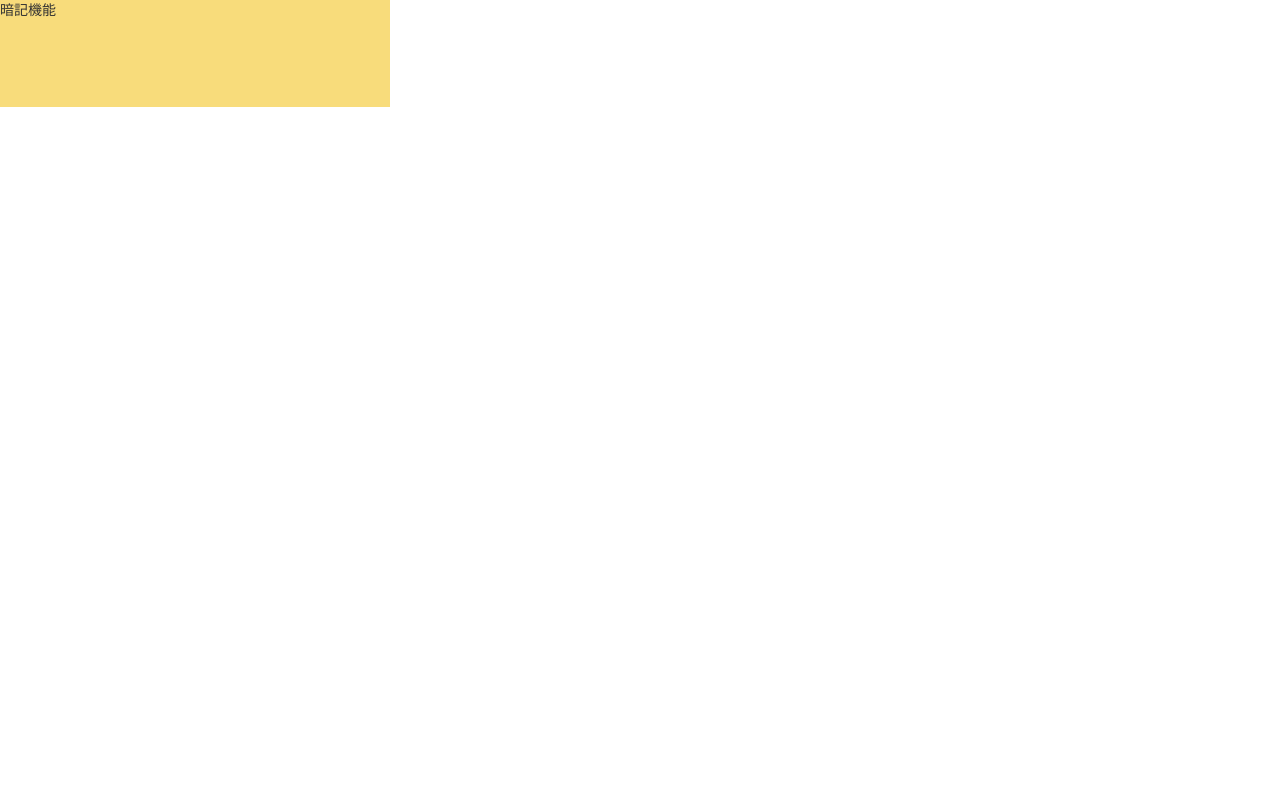
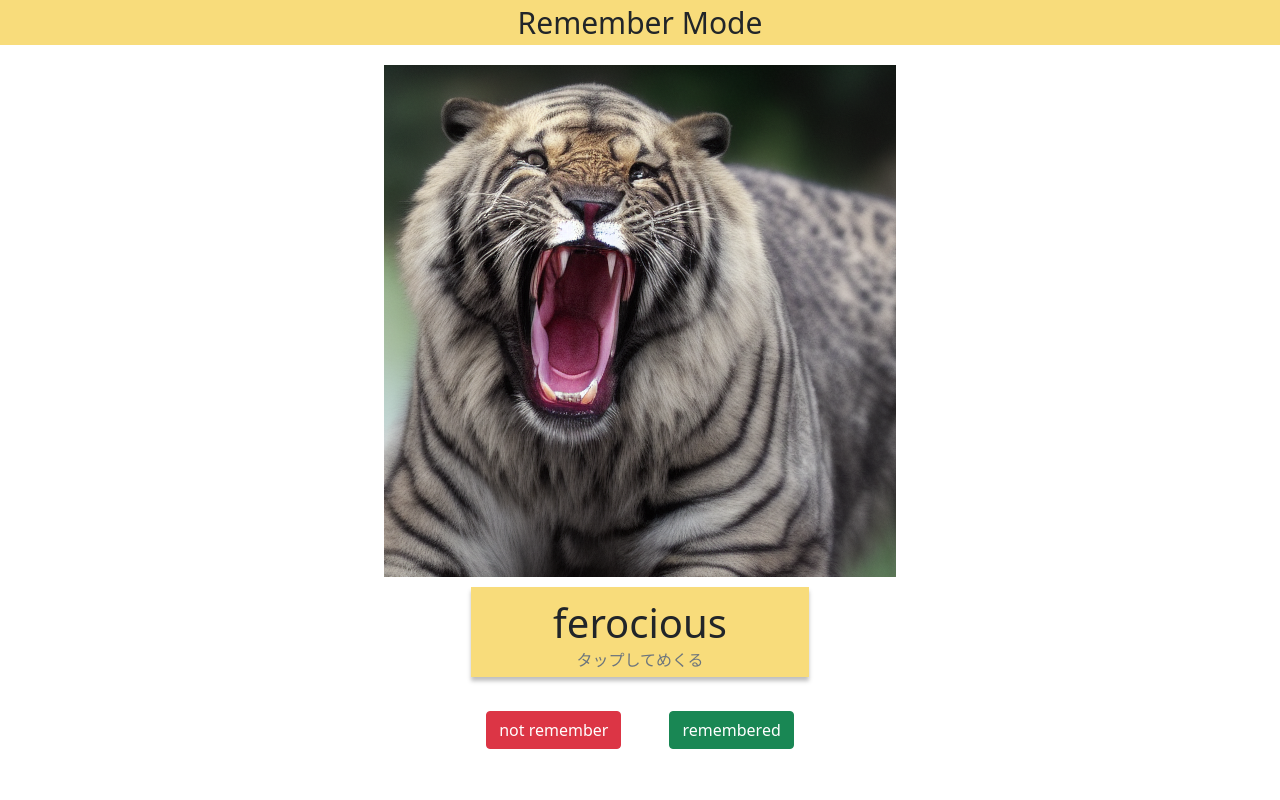
Before and after one commit to nkjyt/sdvl_system, a Flask app: page /remember in a window 1280 px wide. Run offline with Flask 2, Linux system fonts and the light colour scheme; some libraries are stand-ins or nearby versions.

Commit message:
remember mode UI

```diff
--- a/app/app.py
+++ b/app/app.py
@@ -7,7 +7,7 @@ with open("firebaseConfig.json") as f:
 firebase = pyrebase.initialize_app(firebaseConfig)
 auth = firebase.auth()
 
-app = Flask(__name__)
+app = Flask(__name__, static_folder='./static')
 app.config['SECRET_KEY'] = os.urandom(24)
 
 @app.route('/login', methods=['GET', 'POST'])
--- /dev/null
+++ b/app/static/css/remember.css
@@ -0,0 +1,41 @@
+.header{
+    vertical-align: top;
+    align-items: center;
+    text-align: center;
+    background: #F8DC7B;
+}
+
+.font30px{
+    font-size: 30px;
+}
+
+.funcBody{
+    margin: 20px;
+    align-items: center;
+    display: flex;
+    flex-flow: column;
+    justify-content: center;
+}
+
+.flashcard{
+    display: flex;
+    flex-direction: column;
+    align-items: center;
+    padding: 12px 19px;
+    margin: 10px;
+
+    width: 338px;
+    height: 90px;
+
+    background: #F8DC7B;
+    mix-blend-mode: normal;
+    box-shadow: 0px 4px 4px rgba(0, 0, 0, 0.25);
+}
+
+
+.button_area{
+    box-sizing: border-box;
+    flex-direction: row;
+    align-items: stretch;
+    display: flex;
+}
--- a/app/templates/css/remember.css
+++ /dev/null
@@ -1,59 +0,0 @@
-.header{
-    position: absolute;
-    width: 390px;
-    height: 107px;
-    left: 0px;
-    top: 0px;
-
-    background: #F8DC7B;
-}
-
-.button_area{
-    box-sizing: border-box;
-
-    position: absolute;
-    width: 390px;
-    height: 55px;
-    left: 0px;
-    top: 550px;
-
-    background: #FFFFFF;
-    border: 1px solid #FFFFFF;
-}
-
-.redButton{
-    position: absolute;
-    width: 165px;
-    height: 56px;
-    left: 0px;
-    top: -1px;
-
-    background: #F30F0F;
-}
-
-.greenButton{
-    position: absolute;
-    width: 143px;
-    height: 55px;
-    left: 247px;
-    top: 0px;
-
-    background: #06AD17;
-}
-
-.flashcard{
-    display: flex;
-    flex-direction: column;
-    align-items: center;
-    padding: 12px 19px;
-
-    position: absolute;
-    width: 338px;
-    height: 84px;
-    left: 28px;
-    top: 422px;
-
-    background: #F8DC7B;
-    mix-blend-mode: normal;
-    box-shadow: 0px 4px 4px rgba(0, 0, 0, 0.25);
-}
--- a/app/templates/remember.html
+++ b/app/templates/remember.html
@@ -2,17 +2,36 @@
 <head>
   <meta charset="utf-8">
   <title>SDVL</title>
-  <link rel="stylesheet" href="https://maxcdn.bootstrapcdn.com/bootstrap/3.3.1/css/bootstrap.min.css">
-  <link rel="stylesheet" href="css/remember.css">
+  <link href="https://cdn.jsdelivr.net/npm/bootstrap@5.0.0-beta1/dist/css/bootstrap.min.css" rel="stylesheet" integrity="sha384-giJF6kkoqNQ00vy+HMDP7azOuL0xtbfIcaT9wjKHr8RbDVddVHyTfAAsrekwKmP1" crossorigin="anonymous">
+  <link rel="stylesheet" href="/static/css/remember.css">
 </head>
 <body>
 
 <div>
-  <div class="header">暗記機能</div>
-  <a href="/remember">暗記</a></br>
-  <a href="/association">キーワード</a>
-  <link rel="stylesheet" href="https://maxcdn.bootstrapcdn.com/bootstrap/3.3.1/css/bootstrap.min.css">
-  <link rel="stylesheet" href="css/remember.css">
+  <div class="header">
+    <p class="font30px">Remember Mode</p>
+  </div>
+  <div class="funcBody">
+
+    <div class="image">
+      <img src="/static/assets/ferocious1.png" alt="img">
+    </div>
+
+    <div class="flashcard">
+      <h1 class="card-title">ferocious</h1>
+      <h6 class="card-subtitle text-muted">タップしてめくる</h6>
+    </div>
+
+    <div class="button_area">
+      <button type="button" class="btn btn-danger m-4">not remember</button>
+      <button type="button" class="btn btn-success m-4">remembered</button>
+    </div>
+
+
+  </div>
+
+  <link href="https://cdn.jsdelivr.net/npm/bootstrap@5.0.0-beta1/dist/css/bootstrap.min.css" rel="stylesheet" integrity="sha384-giJF6kkoqNQ00vy+HMDP7azOuL0xtbfIcaT9wjKHr8RbDVddVHyTfAAsrekwKmP1" crossorigin="anonymous">
+  <link rel="stylesheet" href="/static/css/remember.css">
 </div>
 
 </body>
```
Also changed, not shown: app/static/assets/ferocious1.png (added), app/static/assets/ferocious2.png (added), app/static/assets/ferocious3.png (added).
